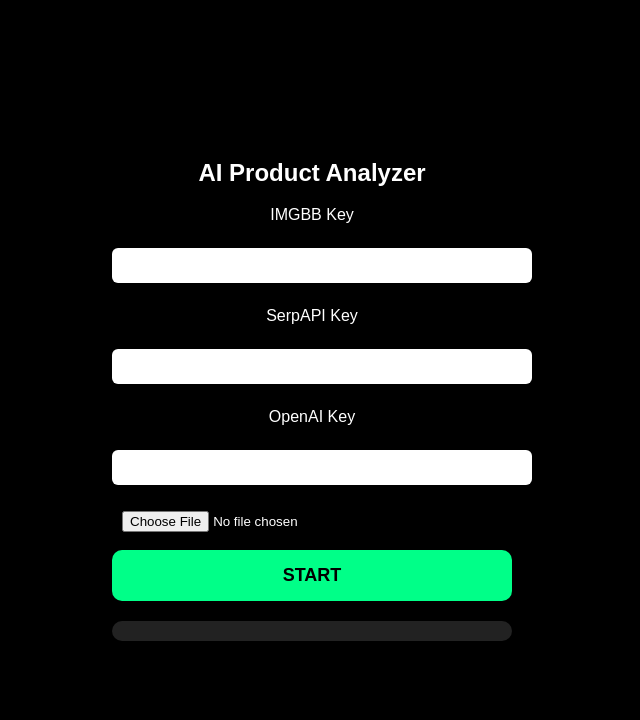
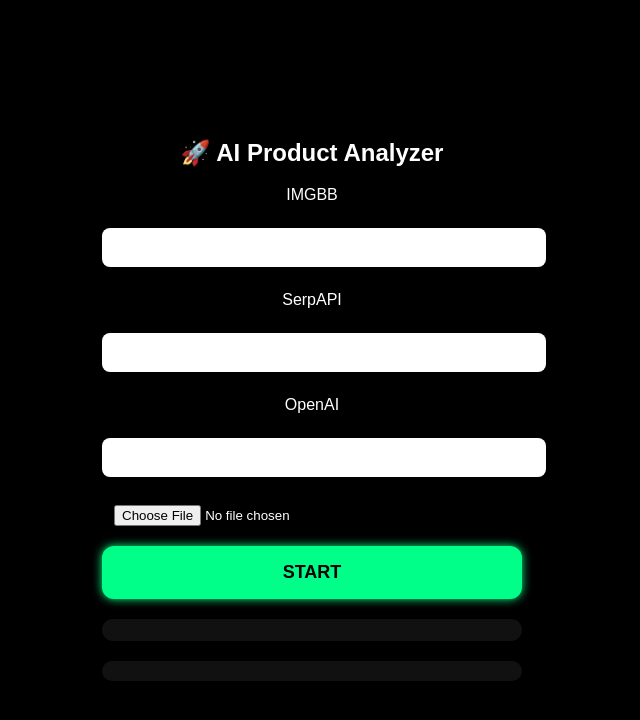
Before and after one commit to L3ryx/ai-tool, a website: page public/index.html in a window 1280 px wide. Shown: the whole page, without its empty margins (328-968 px from the left). Drawn offline with Linux system fonts and the light colour scheme; no server answers.

Commit message:
Update index.html with styling and functionality changes

```diff
--- a/public/index.html
+++ b/public/index.html
@@ -2,7 +2,7 @@
 <html>
 <head>
 <meta charset="UTF-8">
-<title>AI Pipeline</title>
+<title>AI Pipeline Pro</title>
 
 <style>
 
@@ -18,55 +18,76 @@ body {
     text-align: center;
 }
 
+/* ================= CONTAINER ================= */
+
 .container {
-    width: 400px;
+    width: 420px;
 }
+
+/* ================= INPUTS ================= */
 
 input {
     width: 100%;
-    padding: 10px;
+    padding: 12px;
     margin: 8px 0;
-    border-radius: 6px;
+    border-radius: 8px;
     border: none;
 }
 
+/* ================= BUTTON PRO ================= */
+
 button {
     width: 100%;
-    padding: 15px;
-    border-radius: 10px;
+    padding: 16px;
+    border-radius: 12px;
     border: none;
     background: #00ff88;
     color: black;
     font-weight: bold;
     font-size: 18px;
     cursor: pointer;
+    transition: all 0.3s ease;
+    box-shadow: 0 0 10px #00ff88;
 }
 
 button:hover {
-    opacity: 0.8;
+    transform: scale(1.05);
 }
+
+button.loading {
+    background: #ffaa00;
+    box-shadow: 0 0 25px #ffaa00;
+}
+
+/* ================= PROGRESS BAR ================= */
 
 .progress-container {
     width: 100%;
-    background: #222;
+    background: #111;
     border-radius: 20px;
     margin-top: 20px;
-    height: 20px;
+    height: 22px;
+    overflow: hidden;
 }
 
 .progress-bar {
     height: 100%;
     width: 0%;
-    background: #00ff88;
+    background: linear-gradient(90deg, #00ff88, #00ccff);
     border-radius: 20px;
-    transition: width 0.5s;
+    transition: width 0.6s ease;
 }
+
+/* ================= LOGS ================= */
 
 #logs {
     margin-top: 20px;
-    font-size: 14px;
+    font-size: 13px;
     max-height: 150px;
-    overflow: auto;
+    overflow-y: auto;
+    background: #111;
+    padding: 10px;
+    border-radius: 10px;
 }
 
 </style>
@@ -75,20 +96,20 @@ button:hover {
 
 <div class="container">
 
-<h2>AI Product Analyzer</h2>
+<h2>🚀 AI Product Analyzer</h2>
 
-<p>IMGBB Key</p>
+<p>IMGBB</p>
 <input type="text" id="imgbb">
 
-<p>SerpAPI Key</p>
+<p>SerpAPI</p>
 <input type="text" id="serpapi">
 
-<p>OpenAI Key</p>
+<p>OpenAI</p>
 <input type="text" id="openai">
 
 <input type="file" id="image">
 
-<button onclick="startPipeline()">START</button>
+<button id="startBtn" onclick="startPipeline()">START</button>
 
 <div class="progress-container">
 <div class="progress-bar" id="progress"></div>
@@ -100,7 +121,16 @@ button:hover {
 
 <script>
 
+/* ================= START PIPELINE ================= */
+
 async function startPipeline() {
+
+    const btn = document.getElementById("startBtn");
+    const progress = document.getElementById("progress");
+
+    btn.classList.add("loading");
+    btn.innerText = "LOADING...";
+    progress.style.width = "5%";
 
     const file = document.getElementById("image").files[0];
 
@@ -110,23 +140,29 @@ async function startPipeline() {
     formData.append("serpapi", document.getElementById("serpapi").value);
     formData.append("openai", document.getElementById("openai").value);
 
-    // Reset progress
-    document.getElementById("progress").style.width = "10%";
+    progress.style.width = "20%"; // Upload
 
     const res = await fetch("/analyze", {
         method: "POST",
         body: formData
     });
 
+    progress.style.width = "80%"; // Processing
+
     const data = await res.json();
 
-    document.getElementById("progress").style.width = "100%";
+    progress.style.width = "100%"; // Done
 
     document.getElementById("logs").innerText =
         JSON.stringify(data, null, 2);
 
+    btn.innerText = "DONE ✅";
+    btn.classList.remove("loading");
+
     loadLogs();
 }
+
+/* ================= LIVE LOGS ================= */
 
 async function loadLogs() {
 
@@ -135,7 +171,6 @@ async function loadLogs() {
 
     const progress = document.getElementById("progress");
 
-    // Synchronise barre avec nombre de logs
     if (logs.length > 0) {
         let percent = Math.min(logs.length * 20, 100);
         progress.style.width = percent + "%";
```
